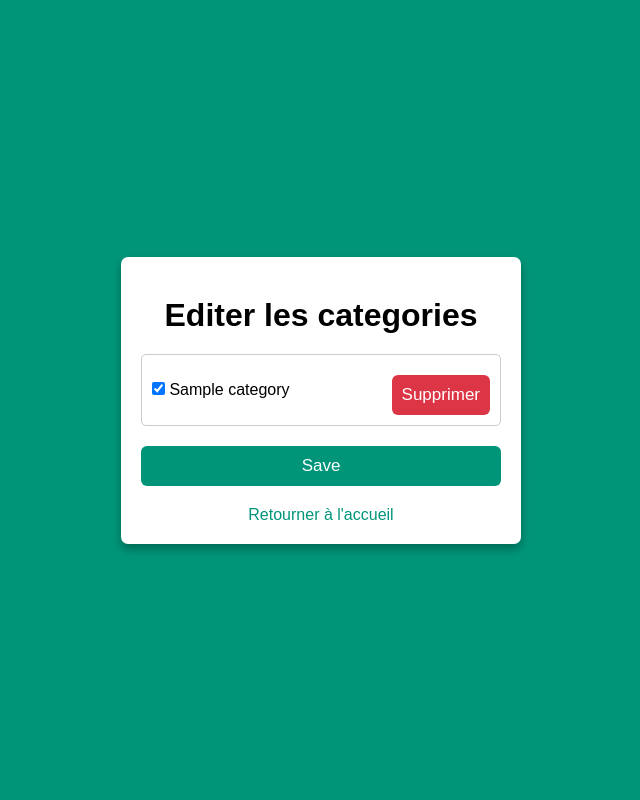
After one commit to Flys3r/vignettes, a Django app: page /edit_categorie/ in a window 1280 px wide. The commit adds this page. Shown: the whole page, without its empty margins (319-959 px from the left). Run offline with Django 5.2, Linux system fonts and the light colour scheme; tables that the repository leaves empty hold one stand-in row (values such as "Sample post").

Commit message:
Création de la page edit_categorie pour pouvoir supprimer et activer ou désactiver une catégorie

```diff
--- a/Vignettes/settings.py
+++ b/Vignettes/settings.py
@@ -77,7 +77,7 @@ WSGI_APPLICATION = 'Vignettes.wsgi.application'
 DATABASES = {
     'default': {
         'ENGINE': 'django.db.backends.mysql',
-        'NAME': 'vignette',
+        'NAME': '',
         'USER': '',
         'PASSWORD': '',
         'HOST': '',
--- a/Vignettes/urls.py
+++ b/Vignettes/urls.py
@@ -8,4 +8,5 @@ urlpatterns = [
     path('connexion/', views.connexion, name='connexion'),
     path('accueil/', views.accueil, name='accueil'),
     path('categorie/', views.categorie, name='categorie'),
+    path('edit_categorie/', views.edit_categorie, name='edit_categorie'),
 ]
--- /dev/null
+++ b/myapp/static/css/edit_categorie.css
@@ -0,0 +1,80 @@
+* {
+    margin: 0;
+    padding: 0;
+    box-sizing: border-box;
+    font-family: 'Poppins', sans-serif;
+}
+
+h1 {
+    margin: 20px 0;
+    text-align: center;
+}
+
+body {
+    min-height: 100vh;
+    width: 100%;
+    background: #009579;
+    display: flex;
+    justify-content: center;
+    align-items: center;
+}
+
+.container {
+    width: 400px;
+    background: #fff;
+    border-radius: 7px;
+    box-shadow: 0 5px 10px rgba(0, 0, 0, 0.3);
+    padding: 20px;
+}
+
+.category {
+    border: 1px solid #ccc;
+    border-radius: 5px;
+    margin-bottom: 10px;
+    padding: 10px;
+    display: flex;
+    justify-content: space-between;
+    align-items: center;
+}
+
+.category label {
+    margin-right: 10px;
+}
+
+.buttons {
+    display: flex;
+    align-items: center;
+}
+
+button {
+    color: #fff;
+    background: #009579;
+    width: 100%;
+    padding: 10px;
+    font-size: 17px;
+    margin-top: 10px;
+    border: none;
+    border-radius: 6px;
+    outline: none;
+}
+
+button:hover {
+    background: #006653;
+}
+
+button.delete {
+    background-color: #dc3545;
+}
+
+a {
+    font-size: 16px;
+    color: #009579;
+    text-decoration: none;
+    display: block;
+    text-align: center;
+    margin-top: 20px;
+}
+
+a:hover {
+    text-decoration: underline;
+}
--- a/myapp/templates/accueil.html
+++ b/myapp/templates/accueil.html
@@ -27,6 +27,7 @@
     <div class="container">
         <h1>Bienvenue sur mon site!</h1>
         <button onclick="window.location.href='{% url 'categorie' %}'">Créer une nouvelle catégorie</button>
+        <button onclick="window.location.href='{% url 'edit_categorie' %}'">Editer une catégorie</button>
 
         <div class="categories">
             {% for categorie in categories_actives %}
@@ -34,6 +35,7 @@
                 <h2>{{ categorie.name }}</h2>
                 <p>Cette catégorie est active</p>
                 <button class="voir-creations">Voir les créations</button>
+
             </div>
             {% endfor %}
         </div>
--- /dev/null
+++ b/myapp/templates/edit_categorie.html
@@ -0,0 +1,48 @@
+<!DOCTYPE html>
+<html lang="en">
+<head>
+    <meta charset="UTF-8">
+    <meta name="viewport" content="width=device-width, initial-scale=1.0">
+    {% load static %}
+    <link rel="stylesheet" href="{% static 'css/edit_categorie.css' %}">
+    <title>Edit Categories</title>
+</head>
+<body>
+    <div class="container">
+        <h1>Editer les categories</h1>
+        <form method="post">
+            {% csrf_token %}
+            {% for category in categories %}
+                <div class="category">
+                    <div>
+                        <label>
+                            <input type="checkbox" name="{{ category.name }}" {% if category.enabled %}checked{% endif %} value="true">
+                            {{ category.name }}
+                        </label>
+                    </div>
+                    <div class="buttons">
+                        <button type="button" class="delete" onclick="confirmDelete('{{ category.id }}')">Supprimer</button>
+                    </div>
+                </div>
+            {% endfor %}
+            <button type="submit">Save</button>
+        </form>
+        <a href="{% url 'accueil' %}">Retourner à l'accueil</a>
+
+        <script>
+            function confirmDelete(categoryId) {
+                if (confirm("Êtes-vous sûr de vouloir supprimer cette catégorie ?")) {
+                    var form = document.createElement('form');
+                    form.method = 'post';
+                    form.action = '';
+                    var csrfToken = document.querySelector('[name="csrfmiddlewaretoken"]').value;
+                    form.innerHTML = '<input type="hidden" name="csrfmiddlewaretoken" value="' + csrfToken + '">' +
+                                    '<input type="hidden" name="delete_category" value="' + categoryId + '">';
+                    document.body.appendChild(form);
+                    form.submit();
+                }
+            }
+        </script>
+    </div>
+</body>
+</html>
--- a/myapp/views.py
+++ b/myapp/views.py
@@ -47,3 +47,19 @@ def categorie(request):
     else:
         form = CategoryCreationForm()
     return render(request, 'form_categorie.html', {'form': form})
+
+
+def edit_categorie(request):
+    categories = Category.objects.all()
+
+    if request.method == 'POST':
+        if 'delete_category' in request.POST:
+            category_id = request.POST.get('delete_category')
+            Category.objects.filter(id=category_id).delete()
+        else:
+            for category in categories:
+                checked = request.POST.get(category.name) == 'true'
+                category.enabled = checked
+                category.save()
+
+    return render(request, 'edit_categorie.html', {'categories': categories})
```
